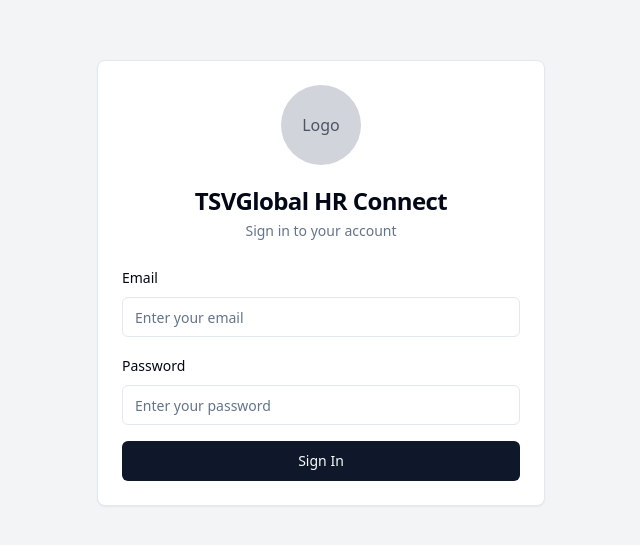
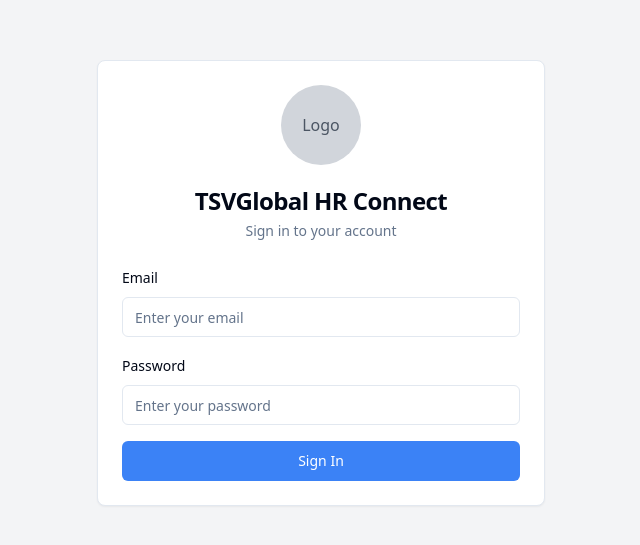
Before and after one commit to GPT-Engineer-App/tsvglobal-hrconnect, a React (Vite) app: page /login in a window 1280 px wide. Shown: the part 117-662 px from the top of the page, without its empty margins (319-959 px from the left). Built offline with nearby package versions, Linux system fonts and the light colour scheme.

Commit message:
Update sign in button color
Changed the color of the sign in button to blue for better visibility and user experience.
[skip gpt_engineer]

```diff
--- a/src/pages/LoginPage.jsx
+++ b/src/pages/LoginPage.jsx
@@ -64,7 +64,7 @@ const LoginPage = () => {
               />
             </div>
             {error && <p className="text-red-500 text-sm">{error}</p>}
-            <Button type="submit" className="w-full">Sign In</Button>
+            <Button type="submit" className="w-full bg-blue-500 hover:bg-blue-600 text-white">Sign In</Button>
           </form>
         </CardContent>
       </Card>
```
